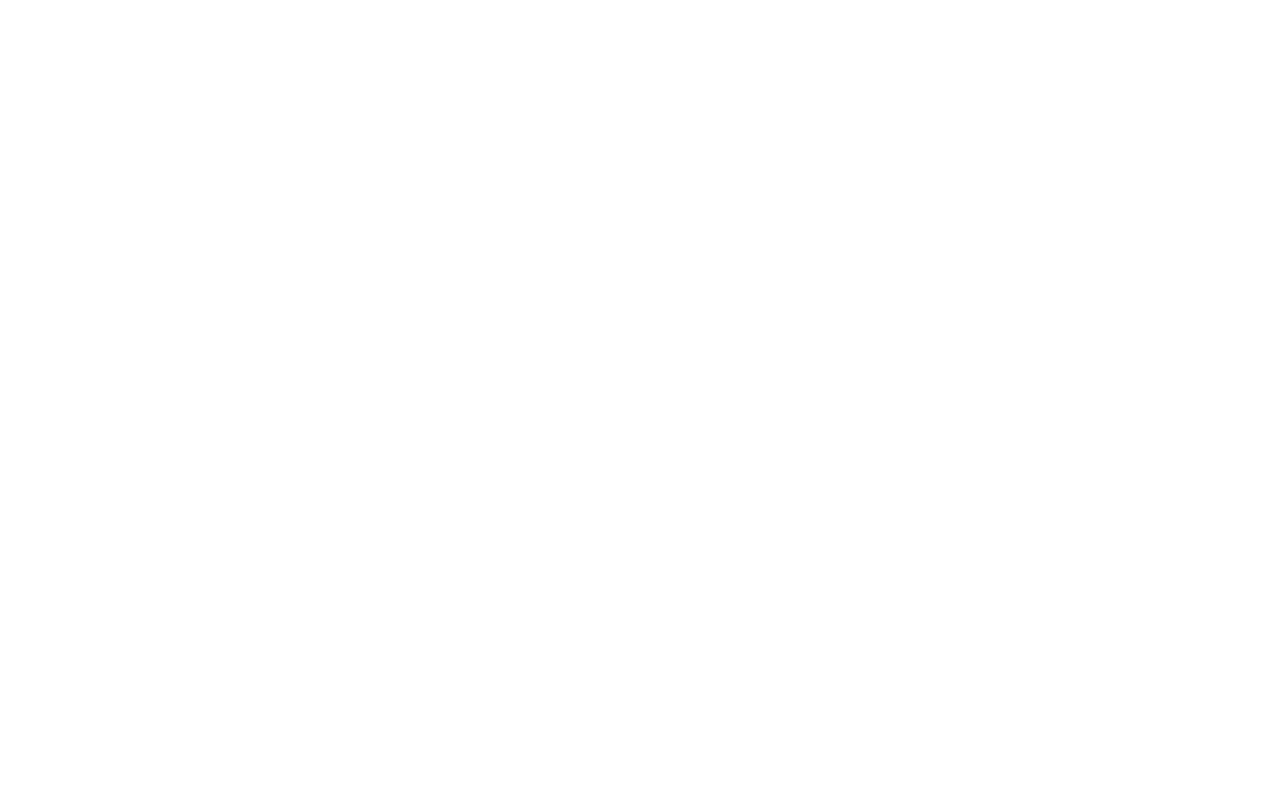
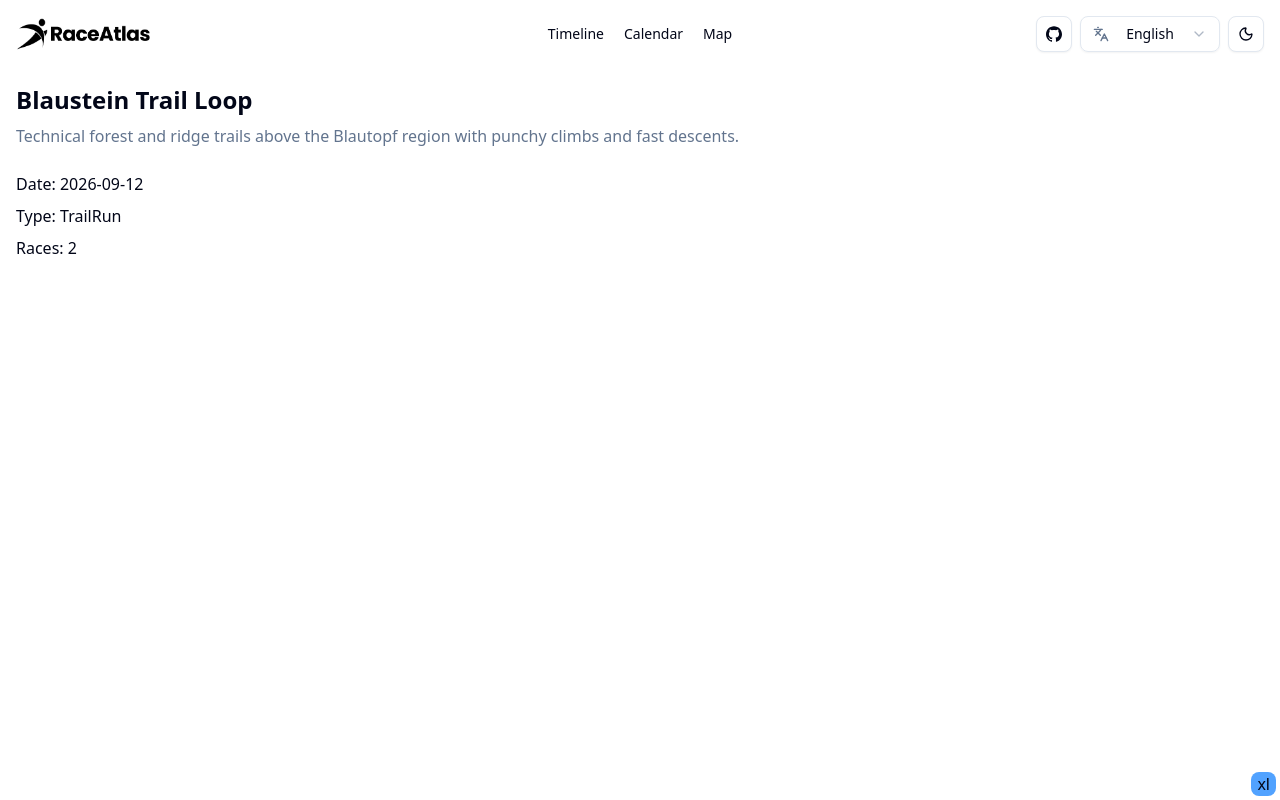
Before and after one commit to mowi12/RaceAtlas, a Next.js app: page /en/events/blaustein-trail-loop-2026 in a window 1280 px wide. Before the commit this address had no page. Built offline with nearby package versions, Linux system fonts and the light colour scheme.

Commit message:
feat: add detailed event view placeholder view

```diff
--- /dev/null
+++ b/app/[locale]/events/[eventId]/page.tsx
@@ -0,0 +1,38 @@
+import { notFound } from "next/navigation";
+import { exampleEvents } from "@/lib/data/example-events";
+
+type Props = {
+  params: Promise<{ locale: string; eventId: string }>;
+};
+
+export function generateStaticParams() {
+  return exampleEvents.map((e) => ({ eventId: e.id }));
+}
+
+export default async function EventDetailPage({ params }: Props) {
+  const { eventId } = await params;
+
+  const event = exampleEvents.find((e) => e.id === eventId);
+  if (!event) notFound();
+
+  return (
+    <main className="p-4">
+      <h1 className="text-2xl font-semibold">{event.name}</h1>
+      {event.description ? (
+        <p className="mt-2 text-muted-foreground">{event.description}</p>
+      ) : null}
+
+      <div className="mt-6 space-y-2">
+        <div>
+          <span className="font-medium">Date:</span> {event.date ?? "—"}
+        </div>
+        <div>
+          <span className="font-medium">Type:</span> {event.type}
+        </div>
+        <div>
+          <span className="font-medium">Races:</span> {event.races.length}
+        </div>
+      </div>
+    </main>
+  );
+}
```
